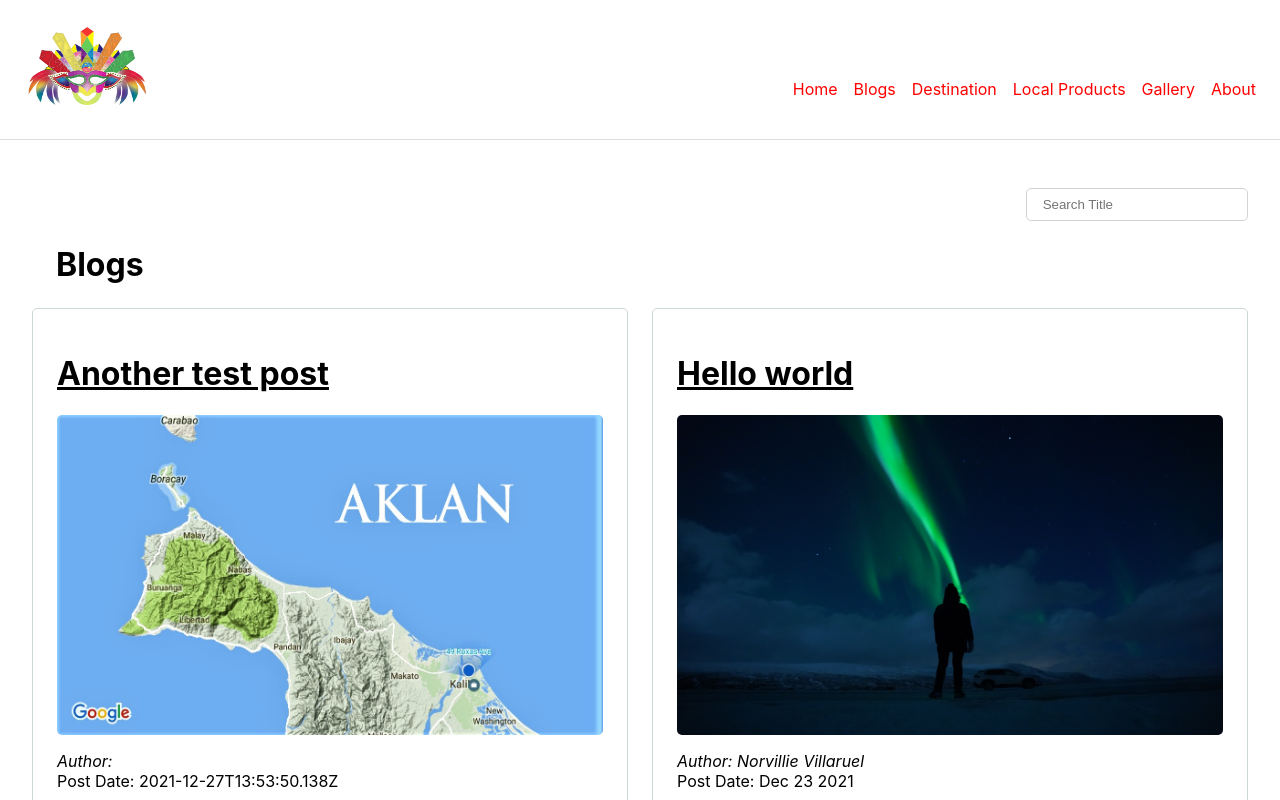
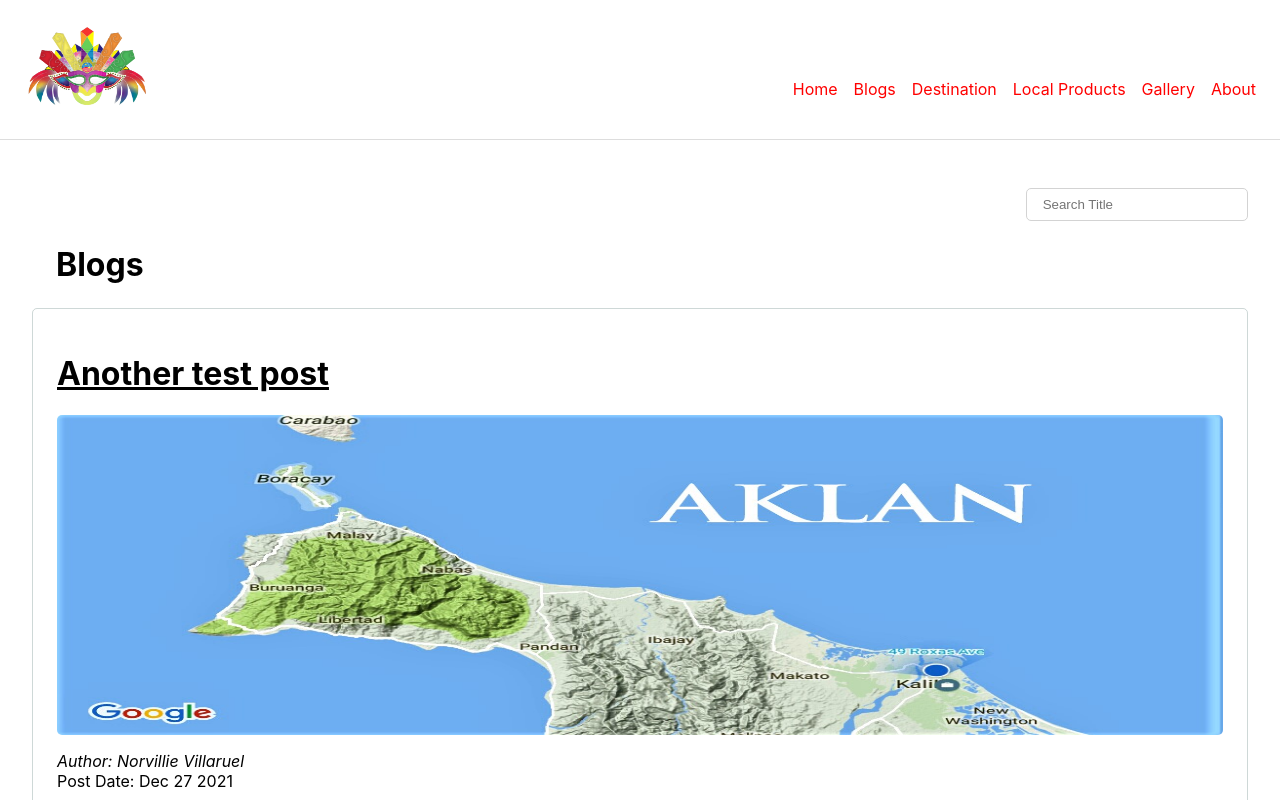
Before and after one commit to nozky/baraka-ni-kalantyaw, a Next.js app: page /blogs in a window 1280 px wide. Shown: the top 800 px of the page. Built offline with nearby package versions, Linux system fonts and the light colour scheme.

Commit message:
fixing date serialization

```diff
--- a/blogs/2021-12-27-another-test-post.md
+++ b/blogs/2021-12-27-another-test-post.md
@@ -1,7 +1,8 @@
 ---
 title: Another test post
 description: This is a test post
-date: 2021-12-27T13:53:50.138Z
+date: Dec 27 2021
+author: Norvillie Villaruel
 cover_image: posts/aklan.jpg
 ---
 # Hello world
@@ -18,6 +19,7 @@ Lobortis mattis aliquam faucibus purus. Nulla porttitor massa id neque aliquam v
 
 ### Test image
 ![this image](https://media.istockphoto.com/photos/el-nido-palawan-island-in-philippines-picture-id1287046912)
+
 Test Credit
 
 ## Test Title
--- a/blogs/hello-world.md
+++ /dev/null
@@ -1,11 +0,0 @@
----
-title: 'Hello world'
-date: 'Dec 23 2021'
-description: 'This is a test post'
-cover_image: '/posts/test.jpg'
-author: 'Norvillie Villaruel'
----
-
-# Hello world
-
-Next.js with markdown
--- a/components/PostCard.jsx
+++ b/components/PostCard.jsx
@@ -14,7 +14,7 @@ const PostCard = ({ post }) => {
 
       <div className={ styles.image_wrapper }>
         <Image
-          src={ post.data.cover_image }
+          src={ `/${post.data.cover_image}` }
           alt={ post.data.title }
           layout='fill'
         />
--- a/pages/blogs/[blog].jsx
+++ b/pages/blogs/[blog].jsx
@@ -17,7 +17,7 @@ const Blog = ({ data, content }) => {
       <div className={ styles.data_wrapper }>
         <div className={styles.image}>
           <Image
-            src={ data.cover_image }
+            src={ `/${data.cover_image }`}
             alt={ data.title }
             layout='fill'
           />
@@ -48,7 +48,7 @@ const Blog = ({ data, content }) => {
 export const getStaticPaths = async ()=> {
   const fs = require('fs')
   const files = fs.readdirSync(`${process.cwd()}/blogs`)
-  const paths = files.map( filename => ({params: { blog: filename.replace('.md','')}}))
+  const paths = files.map( filename => ( {params: { blog: filename.replace('.md','')}}) )
 
   return {
     paths,
--- a/pages/blogs/index.jsx
+++ b/pages/blogs/index.jsx
@@ -31,7 +31,7 @@ const Index = ({ posts  }) => {
 }
 
 
-export const getStaticProps = async ()=> {
+export const getStaticProps = async (context)=> {
 
   const fs = require('fs')
   const matter = require('gray-matter')
@@ -39,20 +39,19 @@ export const getStaticProps = async ()=> {
   //get files from post directory
   const fileslist = fs.readdirSync( `${process.cwd()}/blogs` )
 
- //get slug and front matter
+ //for every filename
  const posts = fileslist.map( filename => {
    //create slug
    const slug = filename.replace('.md','')
-   //get front matter
+   //read file
    const markDown = fs.readFileSync( `${process.cwd()}/blogs/${filename}`, 'utf-8')
    //parse markdown with gray-matter
    const frontMatter = matter( markDown )
-   const {data, content } = frontMatter
+   const { data } = frontMatter
 
    return {
      slug,
      data,
-     content
    }
  })
 
--- a/public/admin/config.yml
+++ b/public/admin/config.yml
@@ -14,7 +14,7 @@ collections:
     fields: # The fields for each document, usually in front matter
       - {label: "Title", name: "title", widget: "string", required: true}
       - {label: "Description", name: "description", widget: "string", required: true }
-      - {label: "Publish Date", name: "date", widget: "datetime", required: true}
+      - {label: "Publish Date", name: "date", widget: "datetime", date_format: "DD MMMM YYYY" required: true}
       - {label: "Author", name: "author", widget: "string", required: true}
       - {label: "Featured Image", name: "cover_image", widget: "image", required: true}
       - {label: "Body", name: "body", widget: "markdown", required: true}
```
